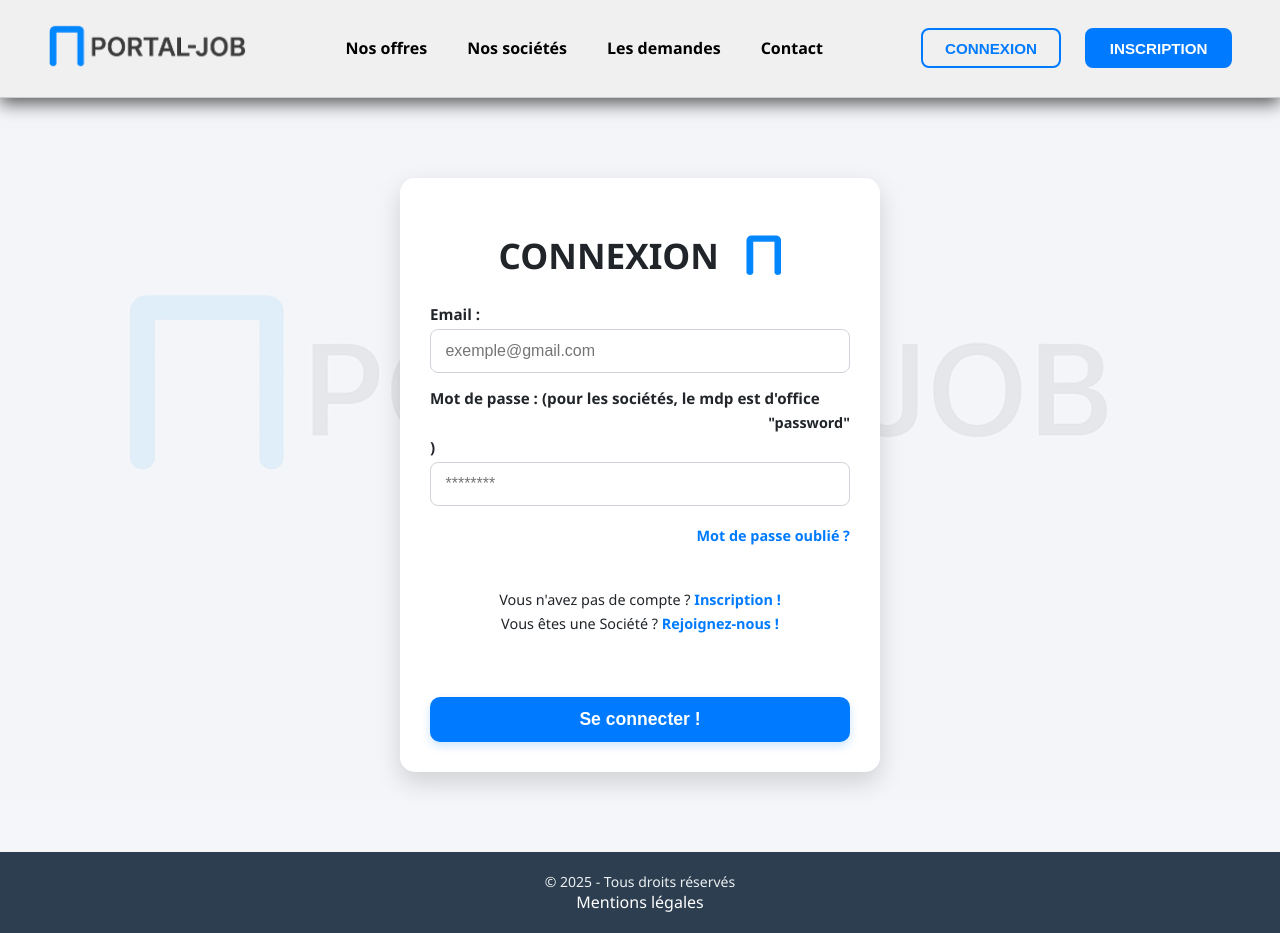
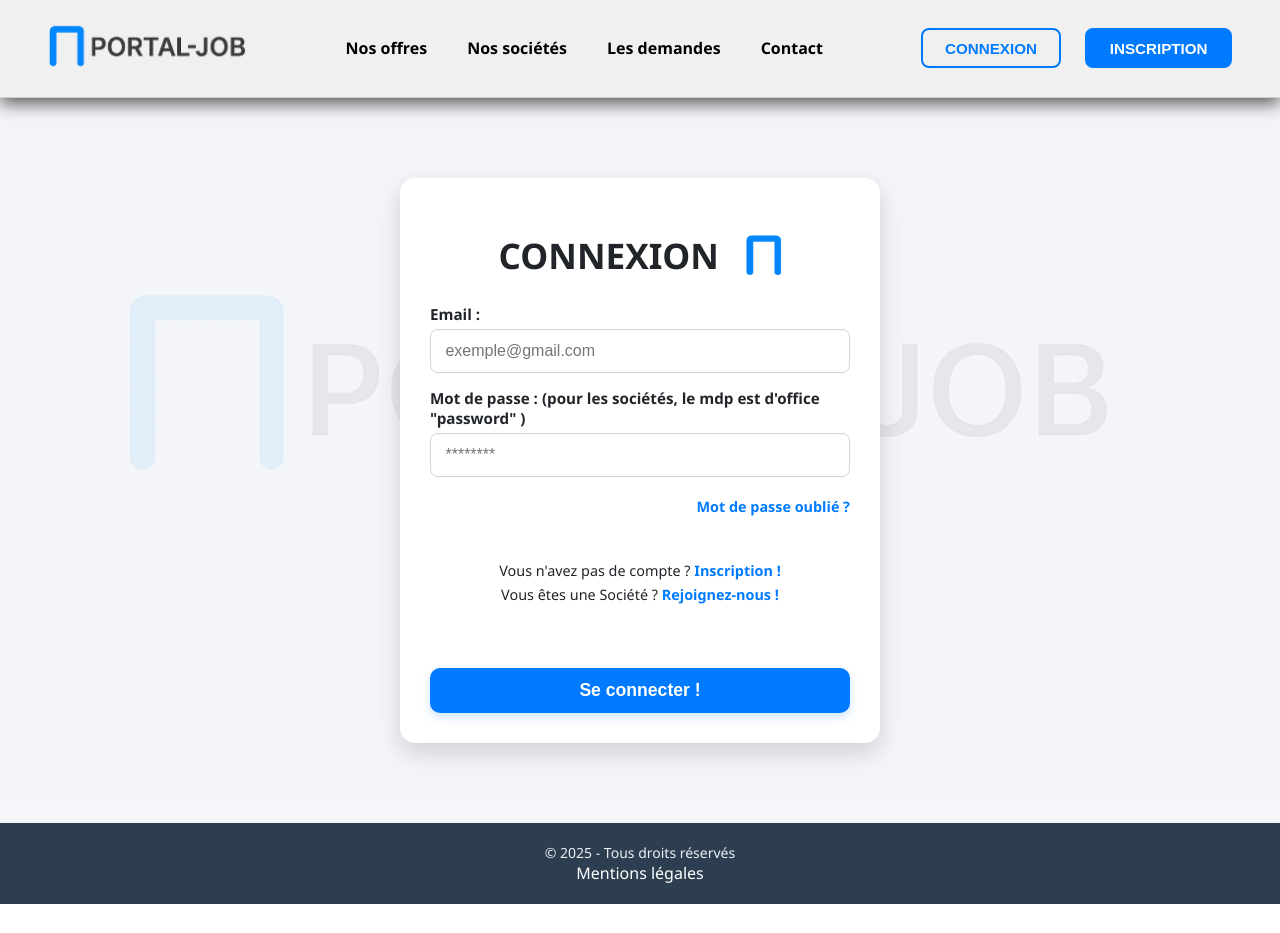
Before and after one commit to AhmedTwo/FrontVue, a Vue app: page /SignIn in a window 1280 px wide. After the commit the page ends 904 px from the top, so only its background shows below. Built offline with nearby package versions, Linux system fonts and the light colour scheme.

Commit message:
deploiement commit

```diff
--- a/src/views/SignIn.vue
+++ b/src/views/SignIn.vue
@@ -75,7 +75,7 @@ const loginUser = async () => {
         <div class="divLogin">
           <label for="inputMdp"
             >Mot de passe : (pour les sociétés, le mdp est d'office
-            <p color="red">"password"</p>
+            <span color="red">"password"</span>
             )</label
           >
           <input
```
